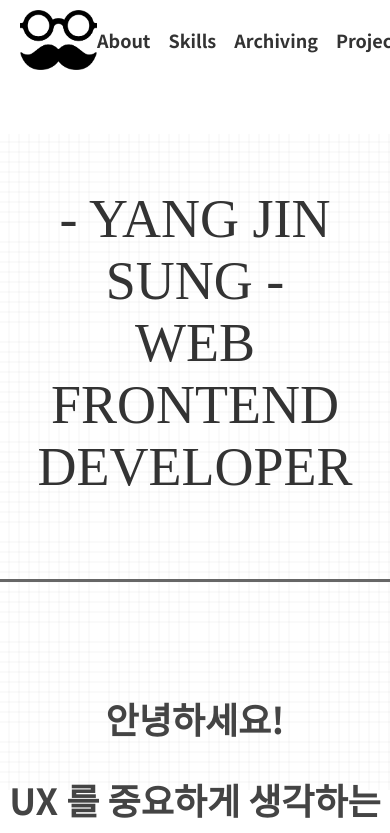
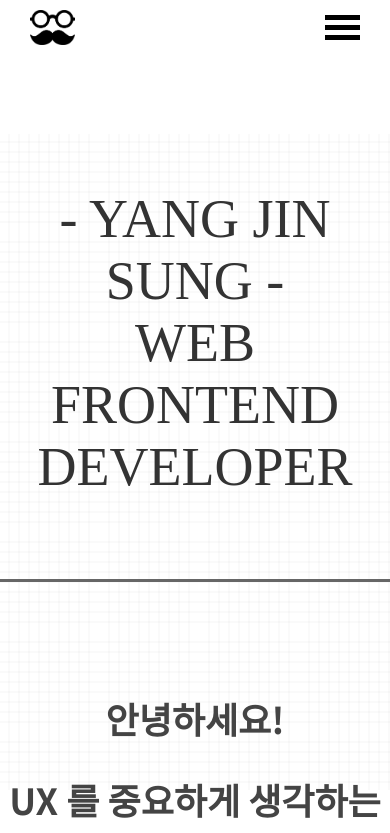
Before and after one commit to omokgosu/Portfolio, a React (Create React App) app: page / in a window 390 px wide. Shown: the top 833 px of the page. Built offline with nearby package versions, Linux system fonts and the light colour scheme; a web font is replaced by a local one.

Commit message:
header responsive

```diff
--- a/src/components/Header.tsx
+++ b/src/components/Header.tsx
@@ -4,30 +4,30 @@ import '../styles/Header.css'
 
 export default function Header() {
 
+  const [ navOpen ,setNavOpen ] = useState<boolean>(false);
+
   return (
     <header className="Header">
       <div className="headerInner">
         <h1><a href="./index.html">양진성 포트폴리오</a></h1>
-        <nav>
+        <nav className={navOpen ? 'open' : ''}>
           <h2 className="hidden">네비게이션 영역</h2>
           <ul className="QuickList">
             <li>
-              About
+              <a href="#About" >About</a>
             </li>
             <li>
-              Skills
+              <a href="#Archiving">Archiving</a>
             </li>
             <li>
-              Archiving
+              <a href="#Project">Project</a>
             </li>
             <li>
-              Projects
-            </li>
-            <li>
-              Career
+              <a href="#Career" >Career</a>
             </li>
           </ul>
         </nav>
+        <button type="button" className="navBtn" onClick={()=>setNavOpen(!navOpen)}><span className="hidden">모바일 네비게이션 버튼<span/></span></button>
       </div>
     </header>
   );
--- a/src/pages/Page.tsx
+++ b/src/pages/Page.tsx
@@ -1,4 +1,4 @@
-import React from 'react';
+import React, {useState, useEffect, useRef} from 'react';
 
 import Header from '../components/Header';
 import Main from '../components/Main';
@@ -10,6 +10,9 @@ import Career from '../components/Career';
 import Footer from '../components/Footer';
 
 export default function Page() {
+
+  const aboutRef = useRef(null);
+
   return (
       <div className="wrap">
           <Header />
--- a/src/styles/Header.css
+++ b/src/styles/Header.css
@@ -24,9 +24,60 @@
 .QuickList{
     display: flex;
     justify-content: space-between;
-    gap: 1em;
     font-weight: 700;
 }
-.QuickList li:hover{
+.QuickList a{
+    padding: 0 20px;
+}
+.QuickList a:hover{
     color: var(--color_violet);
 }
+.navBtn{
+    display: none;
+    border:none;
+    background: url(../../public/assets/icons/header/mobile_btn.svg) no-repeat center/cover;
+    width: 35px;
+    height: 25px;
+    border-radius: 0;
+}
+@media screen and (max-width: 1200px) {
+    .headerInner{
+        width: 95%;
+    }
+}
+@media screen and (max-width: 768px) {
+    .headerInner h1 a{
+        width: 45px;
+        height: 35px;
+    }
+    nav{
+        overflow: hidden;
+        width: 100%;
+        position: absolute;
+        top: 55px;
+        left: 0;
+        z-index: -1;
+        max-height: 0;
+        transition: max-height .3s;
+    }
+    nav.open{
+        max-height: 264px;
+    }
+    .QuickList{
+        flex-direction: column;
+        align-items: center;
+        justify-content: center;
+        gap: 0;
+    }
+    .QuickList li{
+        width: 100%;
+        background-color: var(--color_ff);
+        text-align: center;
+    }
+    .QuickList li a{
+        padding: 20px 0;
+    }
+    .navBtn{
+        display: block;
+    }
+}
--- a/src/styles/reset.css
+++ b/src/styles/reset.css
@@ -63,7 +63,7 @@ font-family: 'Fredericka the Great', cursive;
 }
 button{
 	border: none;
-	background: var(--color_violet);
+	background-color: var(--color_violet);
 	color: var(--color_ff);
 	padding: 8px 10px;
 	border-radius: 5px;
```
Also changed, not shown: public/assets/icons/header/mobile_btn.svg (added).
